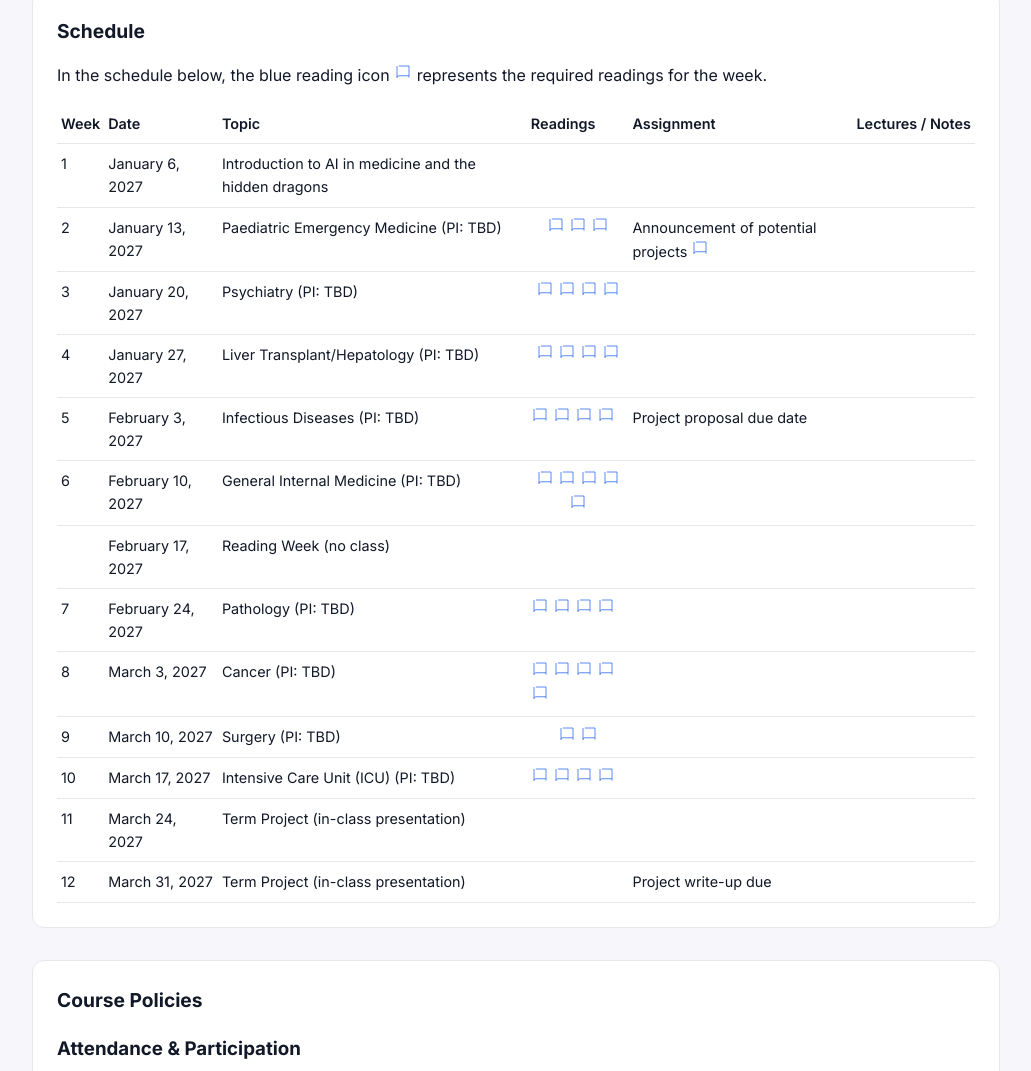
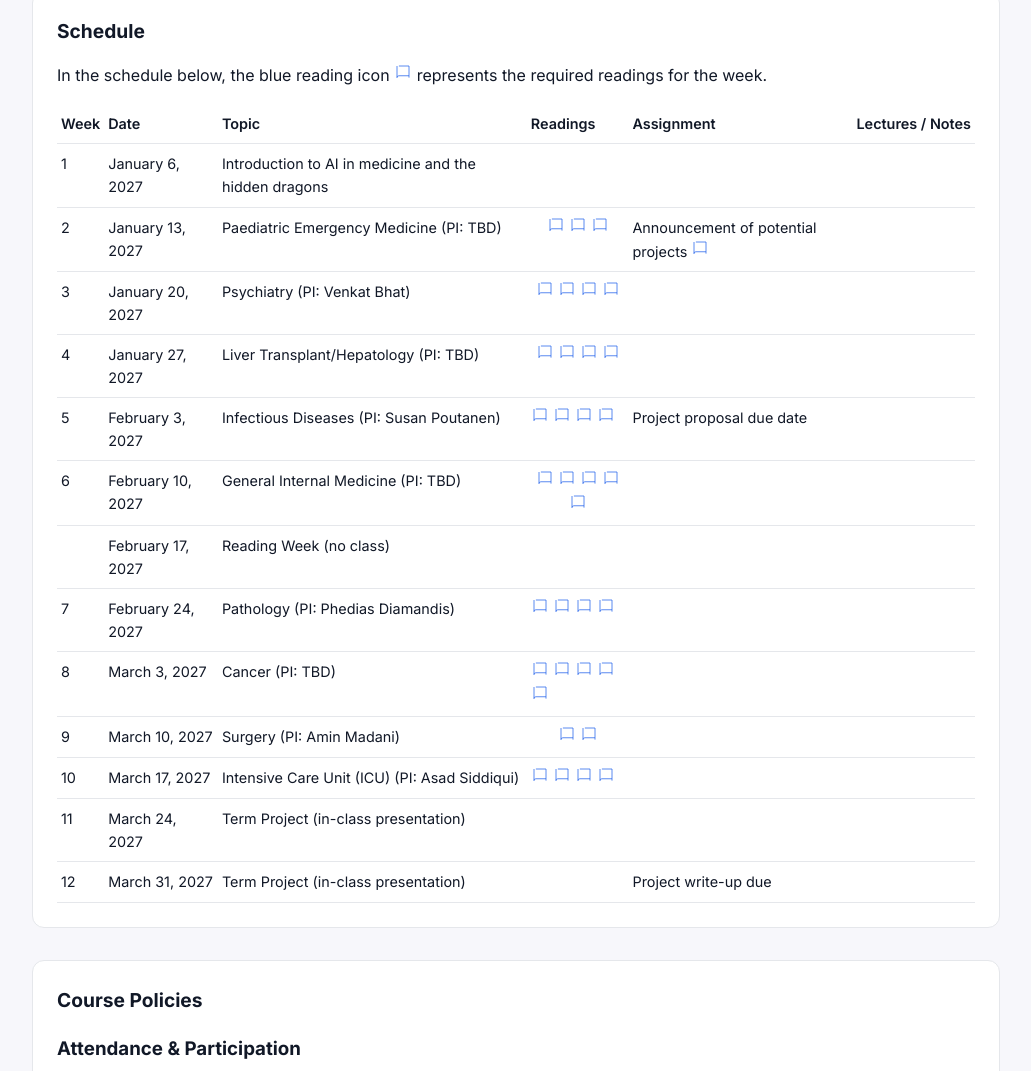
Before and after one commit to goldenberg-lab/LMP2401_winter_2027_course, a plain HTML site: page index.html in a window 1280 px wide. Shown: the part 2233-3304 px from the top of the page, without its empty margins (124-1155 px from the left). Drawn offline with Linux system fonts and the light colour scheme.

Commit message:
Update index.html

```diff
--- a/index.html
+++ b/index.html
@@ -558,7 +558,7 @@
           <tr>
             <td>3</td>
             <td>January 20, 2027</td>
-            <td>Psychiatry (PI: TBD)</td>
+            <td>Psychiatry (PI: Venkat Bhat)</td>
             <td class="reading">
               <a href="Resources/ML & Chest pain presentation depressed vs .pdf"
                  target="_blank"
@@ -658,7 +658,7 @@
           <tr>
             <td>5</td>
             <td>February 3, 2027</td>
-            <td>Infectious Diseases (PI: TBD)</td>
+            <td>Infectious Diseases (PI: Susan Poutanen)</td>
             <td>
               <a href="Resources/Tejeda - AI and Empiric Abx .pdf"
                  target="_blank"
@@ -778,7 +778,7 @@
           <tr>
             <td>7</td>
             <td>February 24, 2027</td>
-            <td>Pathology (PI: TBD)</td>
+            <td>Pathology (PI: Phedias Diamandis)</td>
             <td>
               <a href="Resources/s41592-025-02795-z.pdf"
                  target="_blank"
@@ -888,7 +888,7 @@
           <tr>
             <td>9</td>
             <td>March 10, 2027</td>
-            <td>Surgery (PI: TBD)</td>
+            <td>Surgery (PI: Amin Madani)</td>
             <td class="reading">
               <a href="https://www.nature.com/articles/s41551-023-01010-8"
                  target="_blank"
@@ -918,7 +918,7 @@
           <tr>
             <td>10</td>
             <td>March 17, 2027</td>
-            <td>Intensive Care Unit (ICU) (PI: TBD)</td>
+            <td>Intensive Care Unit (ICU) (PI: Asad Siddiqui)</td>
             <td>
               <a href="Resources/Xie et al mortality ICU.pdf"
                  target="_blank"
```
